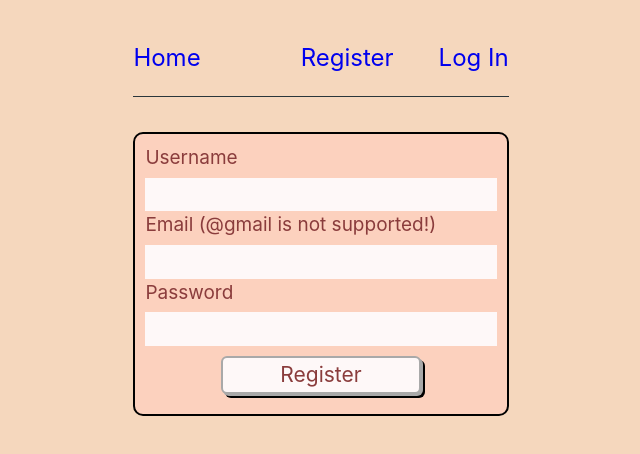
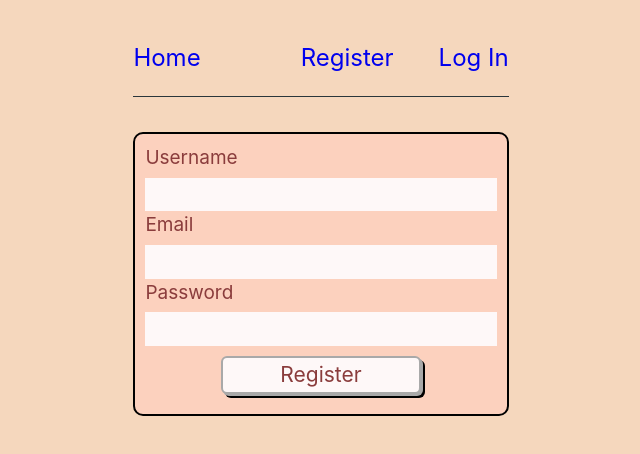
Before and after one commit to With0utN3me/goit-react-hw-08, a React (Vite) app: page /register in a window 1280 px wide. Shown: the top 454 px of the page, without its empty margins (319-959 px from the left). Built offline with nearby package versions, Linux system fonts and the light colour scheme.

Commit message:
Update RegistrationForm.jsx

```diff
--- a/src/components/RegistrationForm/RegistrationForm.jsx
+++ b/src/components/RegistrationForm/RegistrationForm.jsx
@@ -57,7 +57,7 @@ const RegistrationForm = () => {
                 <Field className={css.field} type="text" name="name" id={nameFieldId}></Field>
                 <ErrorMessage className={css.error} name="name" as="span"/>
 
-                <label className={css.label} htmlFor={emailFieldId}>Email (@gmail is not supported!)</label>
+                <label className={css.label} htmlFor={emailFieldId}>Email</label>
                 <Field className={css.field} type="email" name="email" id={emailFieldId}></Field>
                 <ErrorMessage className={css.error} name="email" as="span"/>
 
```
